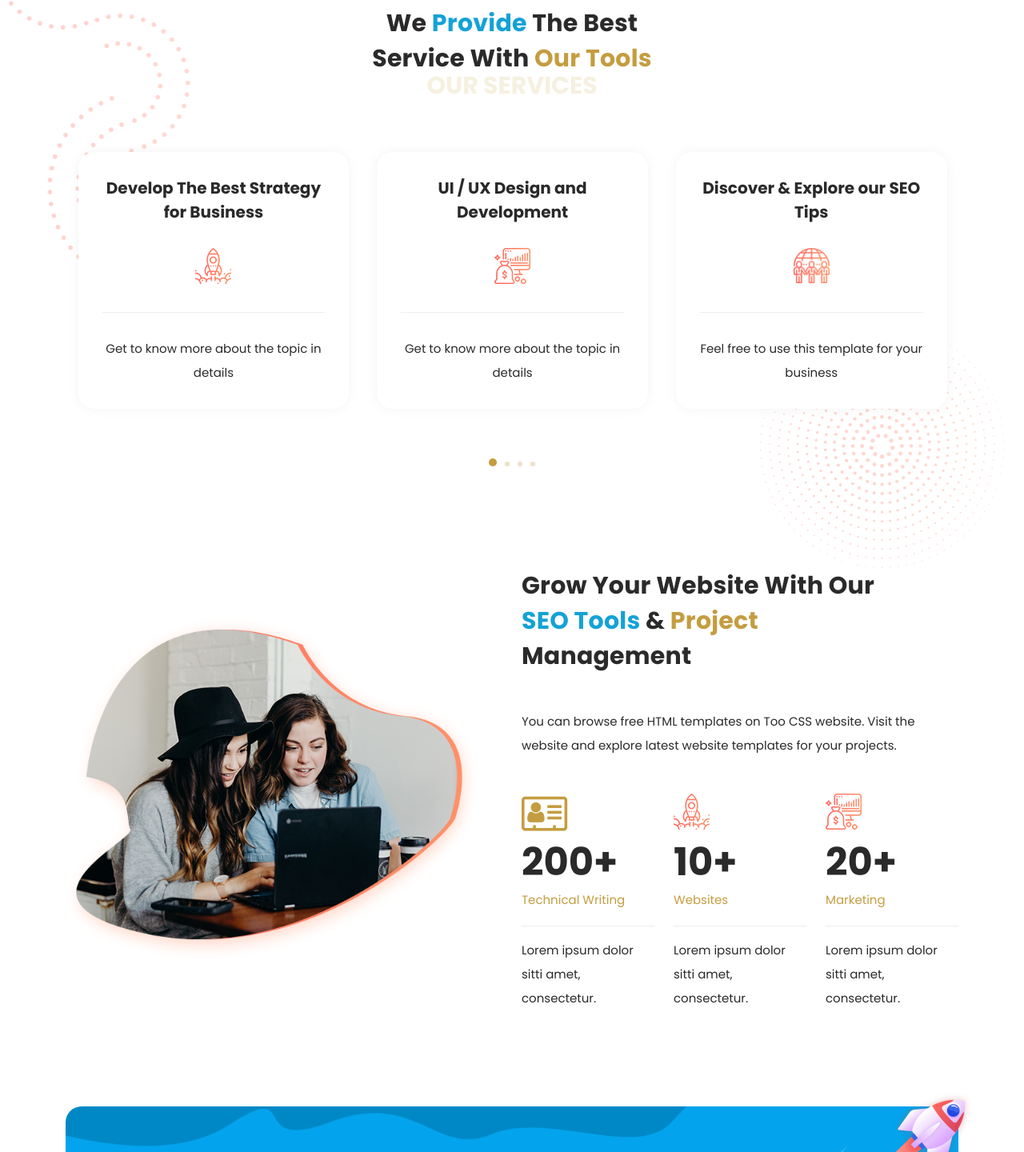
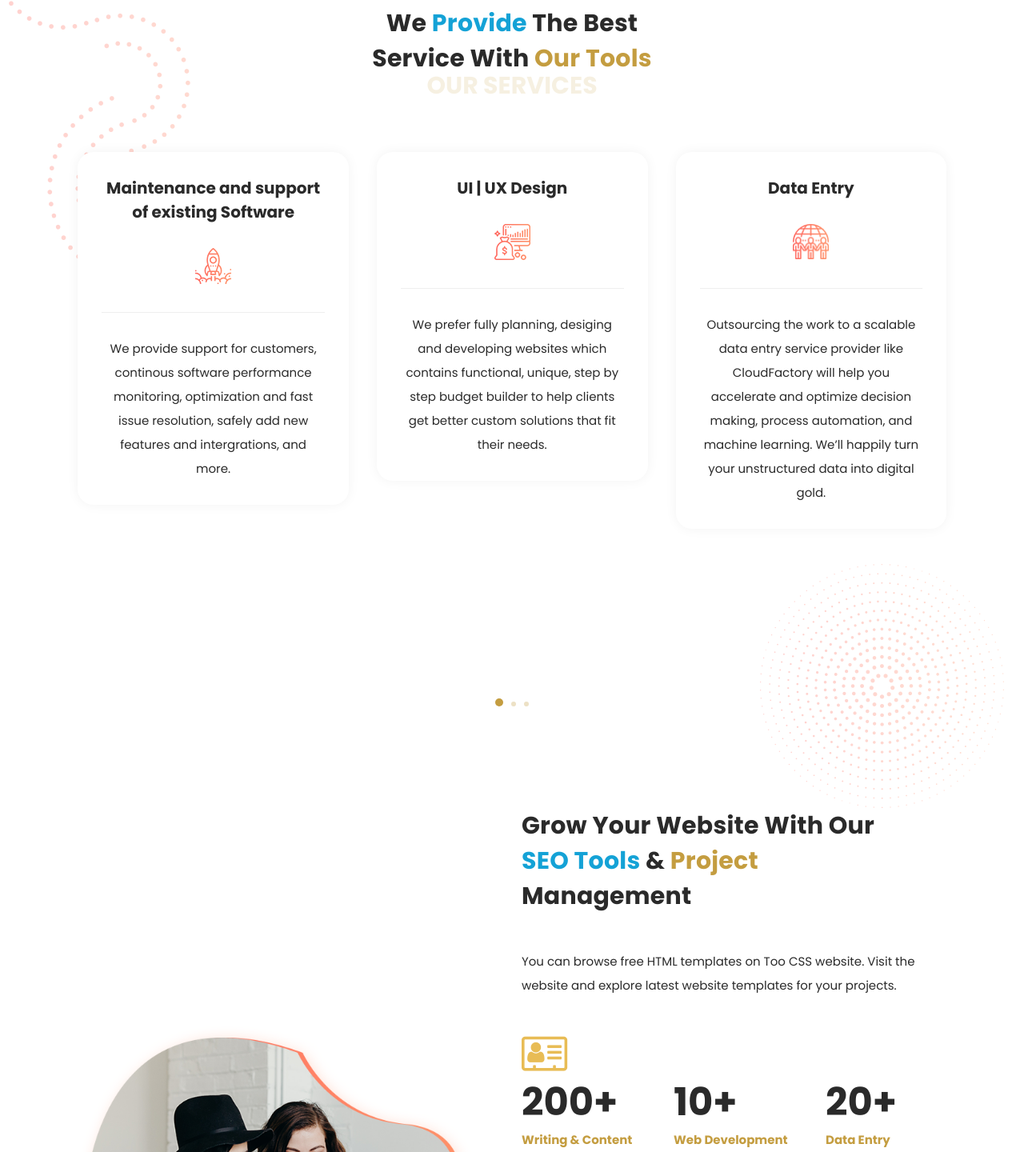
Before and after one commit to sshreeya1/HighOnTech, a plain HTML site: page index.html in a window 1280 px wide. Shown: the part 1043-2483 px from the top of the page at 80% size. Drawn offline with Linux system fonts and the light colour scheme.

Commit message:
Shreeya changes

```diff
--- a/index.html
+++ b/index.html
@@ -59,7 +59,7 @@
               <li class="scroll-to-section"><a href="#top" class="active">Home</a></li>
               <li class="scroll-to-section"><a href="#services">Services</a></li>
               <li><a href="about.html">Team</a></li>
-              <li class="scroll-to-section"><a href="career.html">Career</a></li>
+              <li class="scroll-to-section"><a href="#contact">Contact Us</a></li>
               <li class="scroll-to-section"><div class="main-red-button-hover"><a href="#contact">Contact Us Now</a></div></li>
             </ul>
             <a class='menu-trigger'>
@@ -161,65 +161,46 @@
         <div class="col-lg-12">
           <div class="owl-carousel owl-services">
             <div class="item">
-              <h4>Learn More about our Guidelines</h4>
+              <h4>Software Development</h4>
               <div class="icon"><img src="assets/images/service-icon-01.png" alt=""></div>
-              <p>Feel free to use this template for your business</p>
+              <p>We transform your vision into a modern application using the best technologies for the solution and the latest standards and best practices.
+                Accelerate software delivery using automated builds, continuous integration, and release automation.
+                </p>
             </div>
             <div class="item">
-              <h4>Develop The Best Strategy for Business</h4>
+              <h4>Maintenance and support of existing Software</h4>
               <div class="icon"><img src="assets/images/service-icon-02.png" alt=""></div>
-              <p>Get to know more about the topic in details</p>
+              <p>We provide support for customers, continous software performance monitoring, optimization and fast issue resolution, safely add new features and intergrations, and more.</p>
             </div>
             <div class="item">
-              <h4>UI / UX Design and Development</h4>
+              <h4> UI | UX Design </h4>
               <div class="icon"><img src="assets/images/service-icon-03.png" alt=""></div>
-              <p>Get to know more about the topic in details</p>
+              <p>We prefer fully planning, desiging and developing websites which contains functional, unique, step by step budget builder to help clients get better custom solutions that fit their needs.</p>
             </div>
             <div class="item">
-              <h4>Discover &amp; Explore our SEO Tips</h4>
+              <h4>Data Entry</h4>
               <div class="icon"><img src="assets/images/service-icon-04.png" alt=""></div>
-              <p>Feel free to use this template for your business</p>
+              <p>Outsourcing the work to a scalable data entry service provider like CloudFactory will help you accelerate and optimize decision making, process automation, and machine learning. We’ll happily turn your unstructured data into digital gold.</p>
             </div>
             <div class="item">
-              <h4>Optimizing your websites for Speed</h4>
+              <h4>Writing & Content </h4>
               <div class="icon"><img src="assets/images/service-icon-01.png" alt=""></div>
-              <p>Get to know more about the topic in details</p>
+              <p>Depending on the organization need, there are a number of different ways that we work with our customers. This includes a managed services approach to support design, publishing and video production.</p>
             </div>
             <div class="item">
-              <h4>See The Strategy In The Market</h4>
+              <h4>Web Hosting</h4>
               <div class="icon"><img src="assets/images/service-icon-02.png" alt=""></div>
-              <p>Get to know more about the topic in details</p>
+              <p>Fast and secure web hosting that offers the performance you require. Fully scalable so that you can react to individual demands and spikes in traffic in seconds.</p>
             </div>
             <div class="item">
-              <h4>Best Content Ideas for your pages</h4>
-              <div class="icon"><img src="assets/images/service-icon-03.png" alt=""></div>
-              <p>Feel free to use this template for your business</p>
+              <h4>Digital Marketing</h4>
+              <div class="icon"><img src="assets/images/service-icon-04.png" alt=""></div>
+              <p>We’ve been able to help over 1,000 businesses grow online, and are continuously working to test boundaries, try new techniques and strengthen our digital marketing services. When you work with our marketing team, we make it a point to research your competition and industry, explore your different markets and ask the right questions to ensure your website is working for you at every stage of your customer journey.</p>
             </div>
-            <div class="item">
-              <h4>Optimizing Speed for your web pages</h4>
-              <div class="icon"><img src="assets/images/service-icon-04.png" alt=""></div>
-              <p>Get to know more about the topic in details</p>
-            </div>
-            <div class="item">
-              <h4>Accessibility for mobile viewing</h4>
-              <div class="icon"><img src="assets/images/service-icon-01.png" alt=""></div>
-              <p>Get to know more about the topic in details</p>
-            </div>
-            <div class="item">
-              <h4>Content Ideas for your next project</h4>
-              <div class="icon"><img src="assets/images/service-icon-02.png" alt=""></div>
-              <p>Feel free to use this template for your business</p>
-            </div>
-            <div class="item">
-              <h4>UI &amp; UX Design &amp; Development</h4>
-              <div class="icon"><img src="assets/images/service-icon-03.png" alt=""></div>
-              <p>Get to know more about the topic in details</p>
-            </div>
-            <div class="item">
-              <h4>Discover the digital marketing trend</h4>
-              <div class="icon"><img src="assets/images/service-icon-04.png" alt=""></div>
-              <p>Get to know more about the topic in details</p>
-            </div>
+
+
+
+
           </div>
         </div>
       </div>
@@ -243,11 +224,11 @@
                 <div class="fact-item">
                   <div class="count-area-content">
                     <div class="icon">
-                      <i class="fa fa-address-card-o" style="font-size:50px;color:#c49d40"></i>
+                      <i class="fa fa-address-card-o" style="font-size:50px;color:#e8bc55"></i>
                     </div>
                     <div class="count-digit">200+</div>
-                    <div class="count-title">Technical Writing</div>
-                    <p>Lorem ipsum dolor sitti amet, consectetur.</p>
+                    <div class="count-title"><b>Writing & Content</b></div>
+                    <p>We fully respect intellectual property and take every step possible to ensure that the work delivered is completely free of plagiarism. As one of the top-rated content services and agencies, you are guaranteed 100% satisfaction. Although rarely needed, we offer unlimited revisions to all our clients.</p>
                   </div>
                 </div>
               </div>
@@ -255,11 +236,11 @@
                 <div class="fact-item">
                   <div class="count-area-content">
                     <div class="icon">
-                      <img src="assets/images/service-icon-02.png" alt="">
+                      <i class="fa fa-safari-o" style="font-size:50px;color:#e8bc55"></i>
                     </div>
                     <div class="count-digit">10+</div>
-                    <div class="count-title">Websites</div>
-                    <p>Lorem ipsum dolor sitti amet, consectetur.</p>
+                    <div class="count-title"><b>Web Development</b></div>
+                    <p>No matter what stage you are in, we would love to talk to you about your project. Our proven website development company solves problems & delivers solutions.</p>
                   </div>
                 </div>
               </div>
@@ -267,11 +248,11 @@
                 <div class="fact-item">
                   <div class="count-area-content">
                     <div class="icon">
-                      <img src="assets/images/service-icon-03.png" alt="">
+                      <i class="fa fa-table-o" style="font-size:50px;color:#e8bc55"></i>
                     </div>
                     <div class="count-digit">20+</div>
-                    <div class="count-title">Marketing</div>
-                    <p>Lorem ipsum dolor sitti amet, consectetur.</p>
+                    <div class="count-title"><b>Data Entry</b></div>
+                    <p>We strive to go above and beyond what's expected because we've erased "average" from our vocabulary. Hiontech has compiled a team of experts that will adapt to your business and requirements with ease, providing you with the very best data entry and management solutions.</p>
                   </div>
                 </div>
               </div>
@@ -385,7 +366,7 @@
               <li><a href="#">Software Development</a></li>
               <li><a href="#">Technical | Content Writing</a></li>
               <li><a href="#">Data Entry</a></li>
-              <li><a href="#">Database Design</a></li>
+              <li><a href="#">Digital Marketing</a></li>
             </ul>
           </div>
         </div>
@@ -394,7 +375,7 @@
             <h4>Company</h4>
             <ul>
               <li><a href="#">About us</a></li>
-              <li><a href="career.html">Careers</a></li>
+              <li><a href="#">Careers</a></li>
               <li><a href="about.html">Team</a></li>
               <li><a href="#contact">Contact us</a></li>
             </ul>
```
